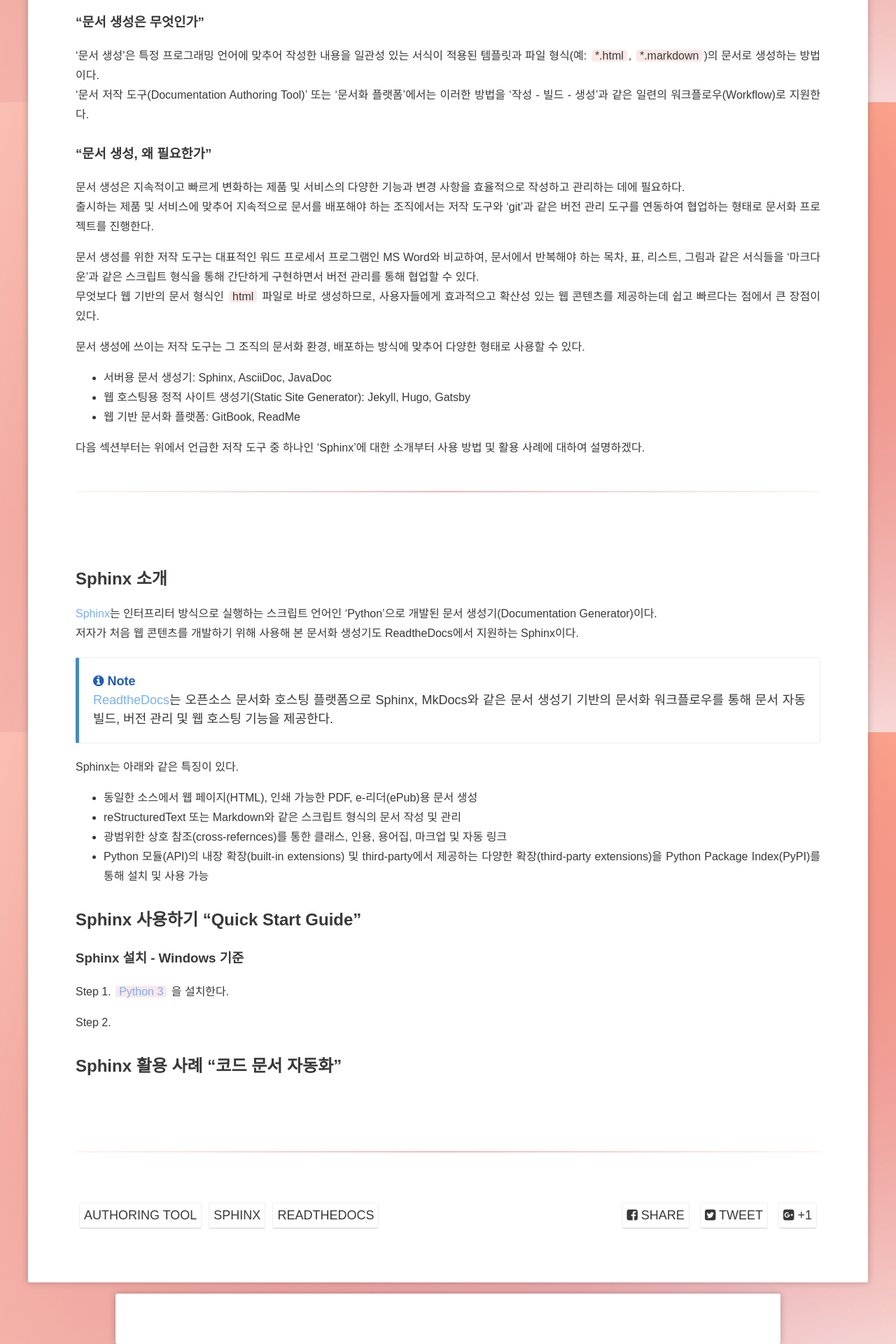
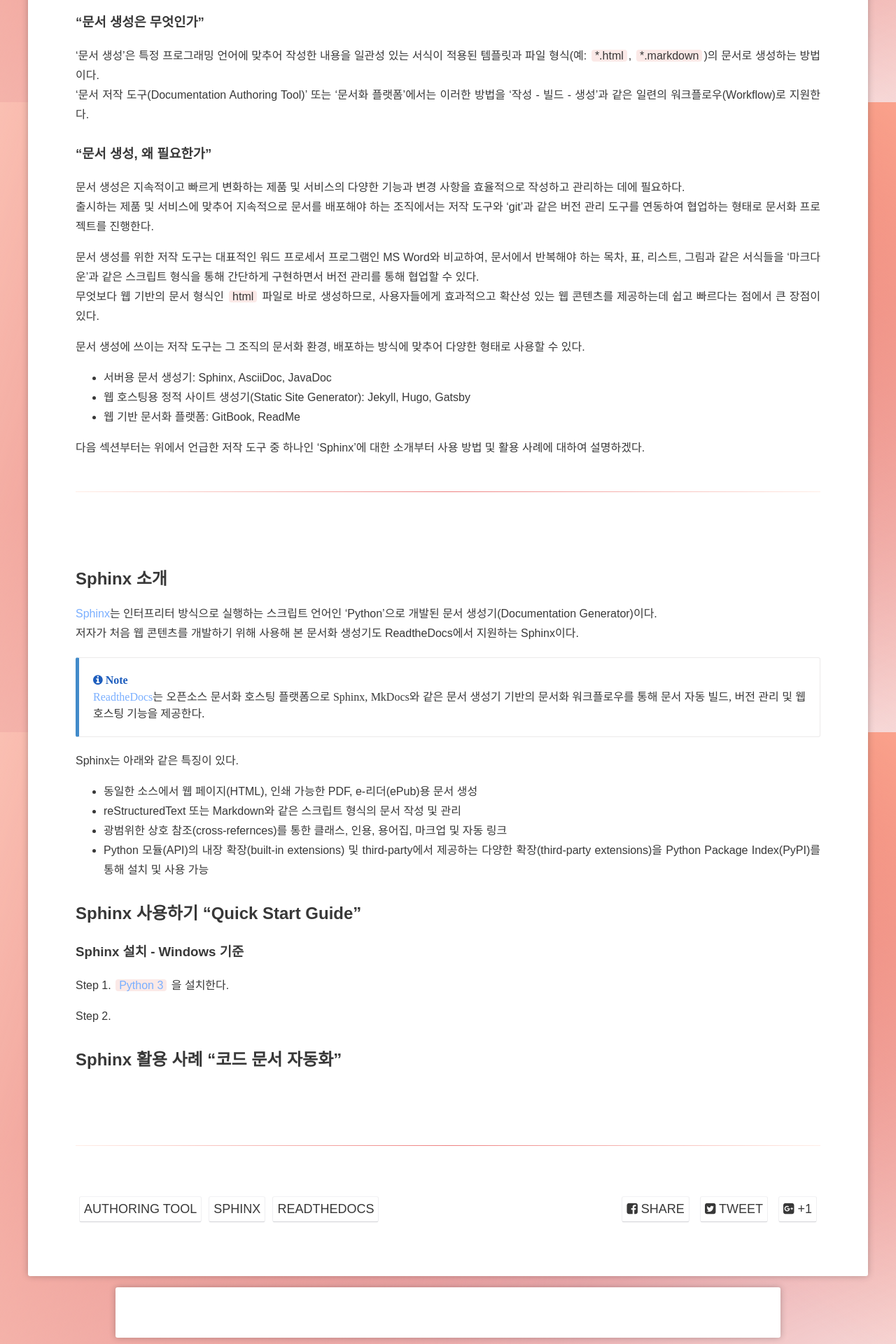
Before and after one commit to dora-author/dora-author.github.io, a Jekyll site: the page built from _posts/docs/2022-09-22-sphinx.md, in a window 1280 px wide. Shown: the part 754-2674 px from the top of the page at 70% size. Built offline with Jekyll 4.4.1, drawn with Linux system fonts in a browser that asks for light colours; some web fonts are replaced; comment, search, counter and statistics services are not loaded.

Commit message:
Modify customstyles.css

```diff
--- a/_sass/alerts.scss
+++ b/_sass/alerts.scss
@@ -10,7 +10,7 @@
 .bs-callout {
   padding: 20px;
   margin: 20px 0;
-  border: 1px solid #eee;
+  border: 1px solid rgb(217, 214, 214);
   border-left-width: 5px;
   border-radius: 3px;
 }
--- a/css/customstyles.css
+++ b/css/customstyles.css
@@ -5,11 +5,12 @@
 .bs-callout {
     padding: 20px;
     margin: 20px 0;
-    border: 1px solid #eee;
+    border: 1px solid rgb(236, 234, 234);
     border-left-width: 5px;
     border-radius: 3px;
     line-height: 1.5em;
-    font-size: 18px;
+    font-size: 16px;
+    font-family: 'Roboto';
 }
 .bs-callout h4 {
     margin-top: 0;
```
Also changed, not shown: _sass/typography.scss (line endings or trailing spaces), 1 other file.
